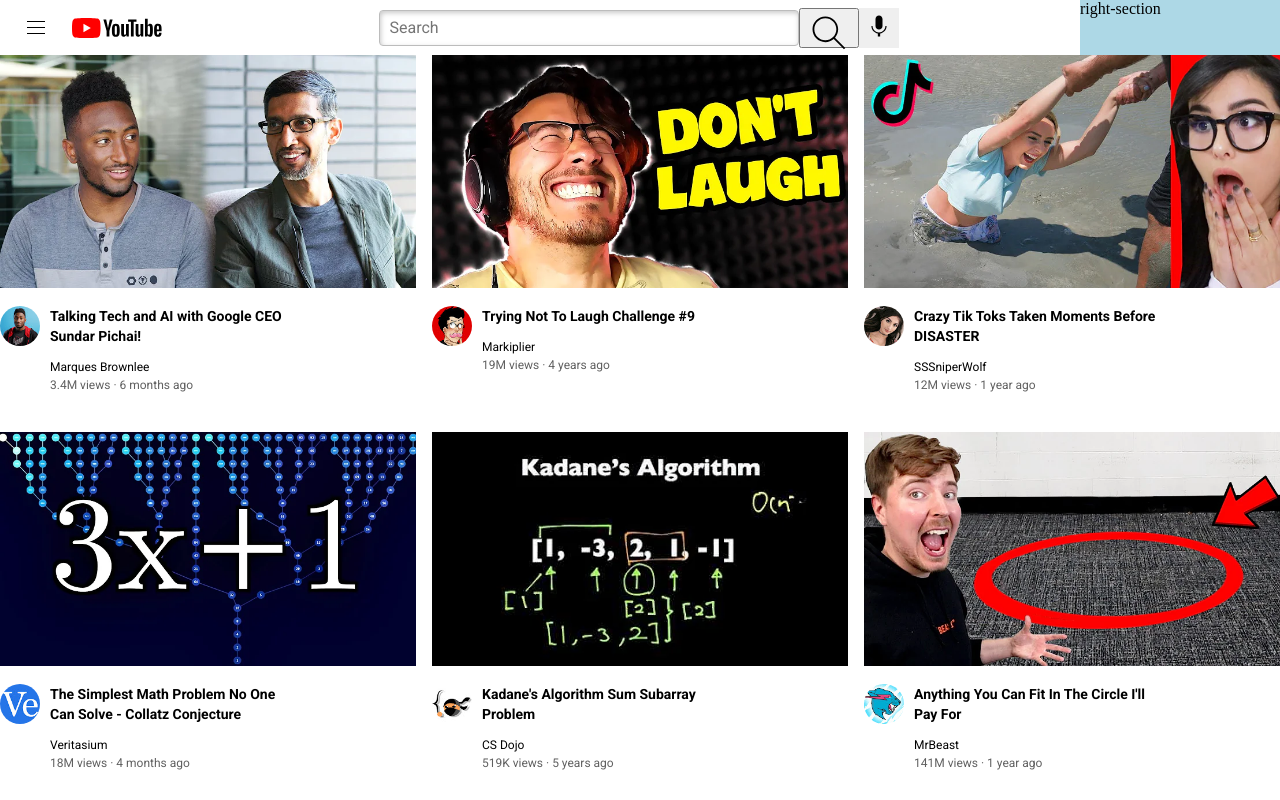
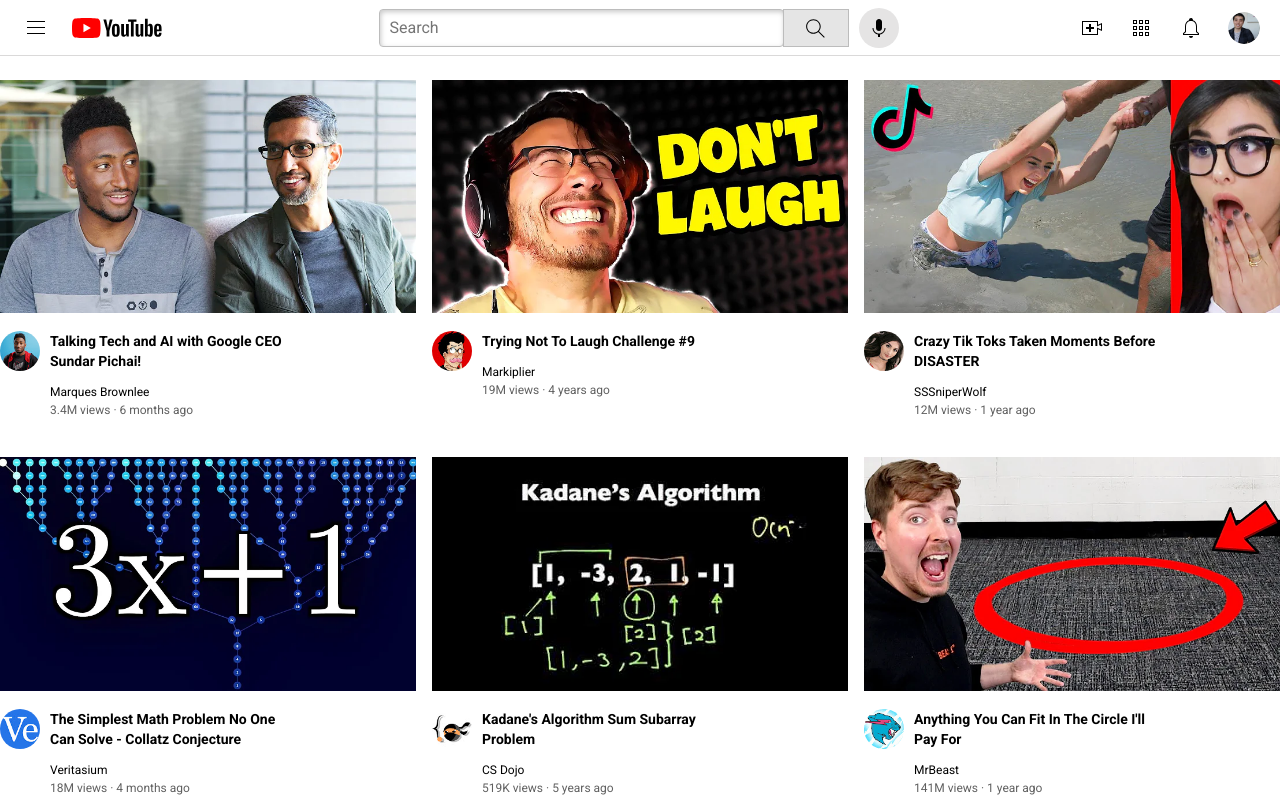
Before and after one commit to iyellalot25/Youtube-Static, a plain HTML site: page YoutubeStatic/youtube.html in a window 1280 px wide. Drawn offline with Linux system fonts and the light colour scheme.

Commit message:
Header complete

```diff
--- a/YoutubeStatic/styles/general.css
+++ b/YoutubeStatic/styles/general.css
@@ -6,4 +6,5 @@ p{
 
 body{
     margin: 0;
+    padding-top: 80px;
 }
--- a/YoutubeStatic/styles/header.css
+++ b/YoutubeStatic/styles/header.css
@@ -1,8 +1,16 @@
 .header {
     display: flex;
+    position: fixed;
+    top: 0;
+    left: 0;
+    right: 0;
     flex-direction: row;
     height: 55px;
     justify-content: space-between;
+    background-color: white;
+    border-bottom-width: 1px;
+    border-bottom-style: solid;
+    border-bottom-color: rgb(218, 217, 217);
 }
 
 .left-section {
@@ -31,7 +39,8 @@
 
 .search-box {
     flex: 1;
-    height: 36px;
+    width: 0;
+    height: 38px;
     padding-left: 10px;
     font-size: 16px;
     border-width: 1px;
@@ -47,17 +56,58 @@
 }
 
 .search-button {
-    height: 40px;
-    width: 60px;
+    height: 38px;
+    width: 66px;
+    background-color: rgb(229, 229, 229);
+    border-width: 1px;
+    border-style: solid;
+    border-color: rgb(188, 188, 188);
+    margin-left: -1px;
+    margin-right: 10px;
+}
+
+.search-icon {
+    height: 25px;
+    margin-top: 4px;
 }
 
 .voice-button {
     height: 40px;
     width: 40px;
+    border-radius: 20px;
     border: none;
+    background-color: rgb(229, 228, 228);
+}
+
+.voice-icon {
+    height: 24px;
+    margin-top: 4px;
+    background-color: gr;
 }
 
 .right-section {
-    background-color: lightblue;
-    width: 200px;
+    width: 180px;
+    display: flex;
+    flex-direction: row;
+    align-items: center;
+    justify-content: space-between;
+    margin-right: 20px;
+    flex-shrink: 0;
 }
+
+.upload-icon {
+    height: 24px;
+}
+
+.apps-icon {
+    height: 24px;
+}
+
+.notification-icon {
+    height: 24px;
+}
+
+.my-icon {
+    height: 32px;
+    border-radius: 16px;
+}
--- a/YoutubeStatic/youtube.html
+++ b/YoutubeStatic/youtube.html
@@ -16,17 +16,23 @@
                 <img class="hamburger-menu" src="icons/hamburger-menu.svg">
                 <img class="youtube-logo" src="icons/youtube-logo.svg">
             </div>
+
             <div class="middle-section">
                 <input class="search-box" type="search"
                     placeholder="Search" title="Search">
                 <button class="search-button">
-                    <img src="icons/search.svg">
+                    <img class="search-icon" src="icons/search.svg">
                 </button>
                 <button class="voice-button">
-                    <img src="icons/voice-search-icon.svg">
+                    <img class="voice-icon" src="icons/voice-search-icon.svg">
                 </button>
             </div>
-            <div class="right-section">right-section
+
+            <div class="right-section">
+                <img class="upload-icon" src="icons/upload.svg">
+                <img class="apps-icon" src="icons/youtube-apps.svg">
+                <img class="notification-icon" src="icons/notifications.svg">
+                <img class="my-icon" src="pfp/my-channel.jpeg">
             </div>
         </div>
 
```
